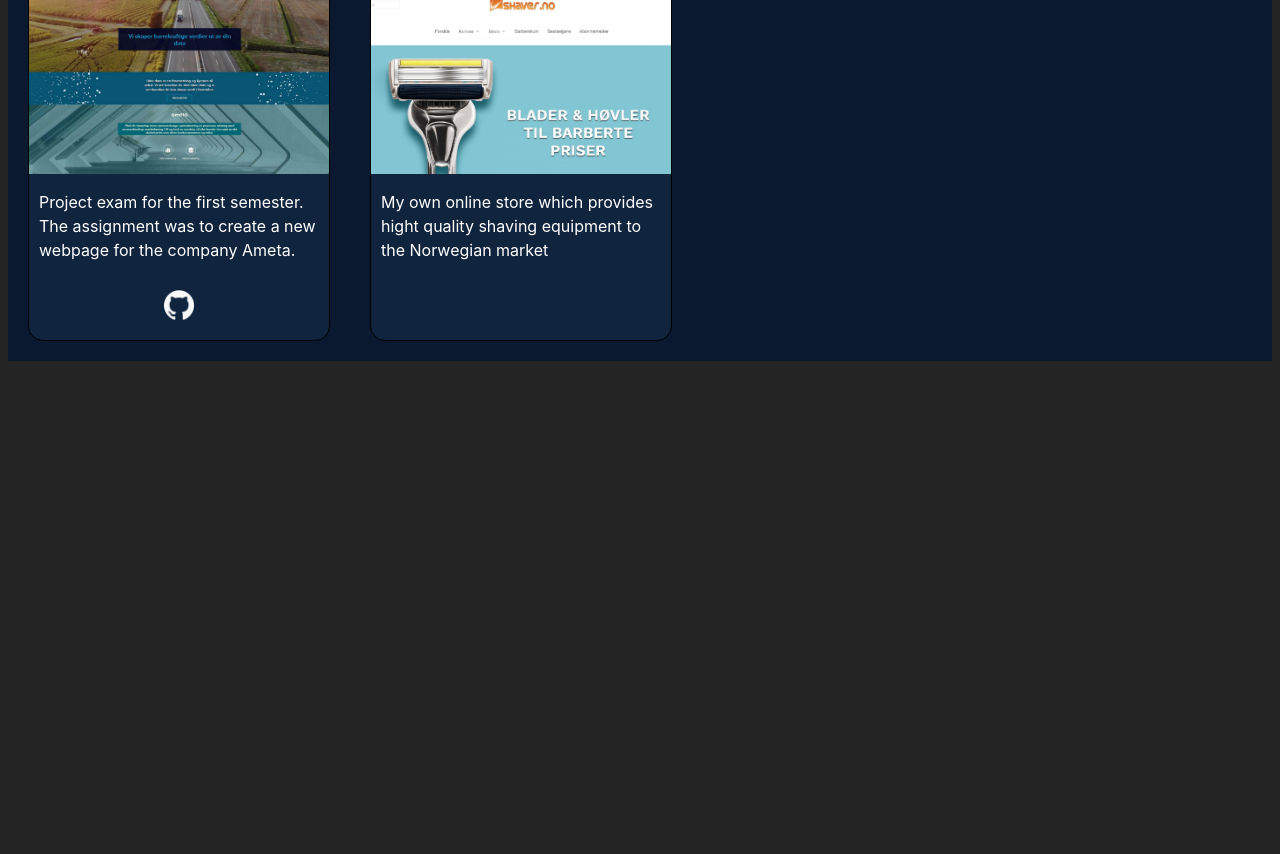
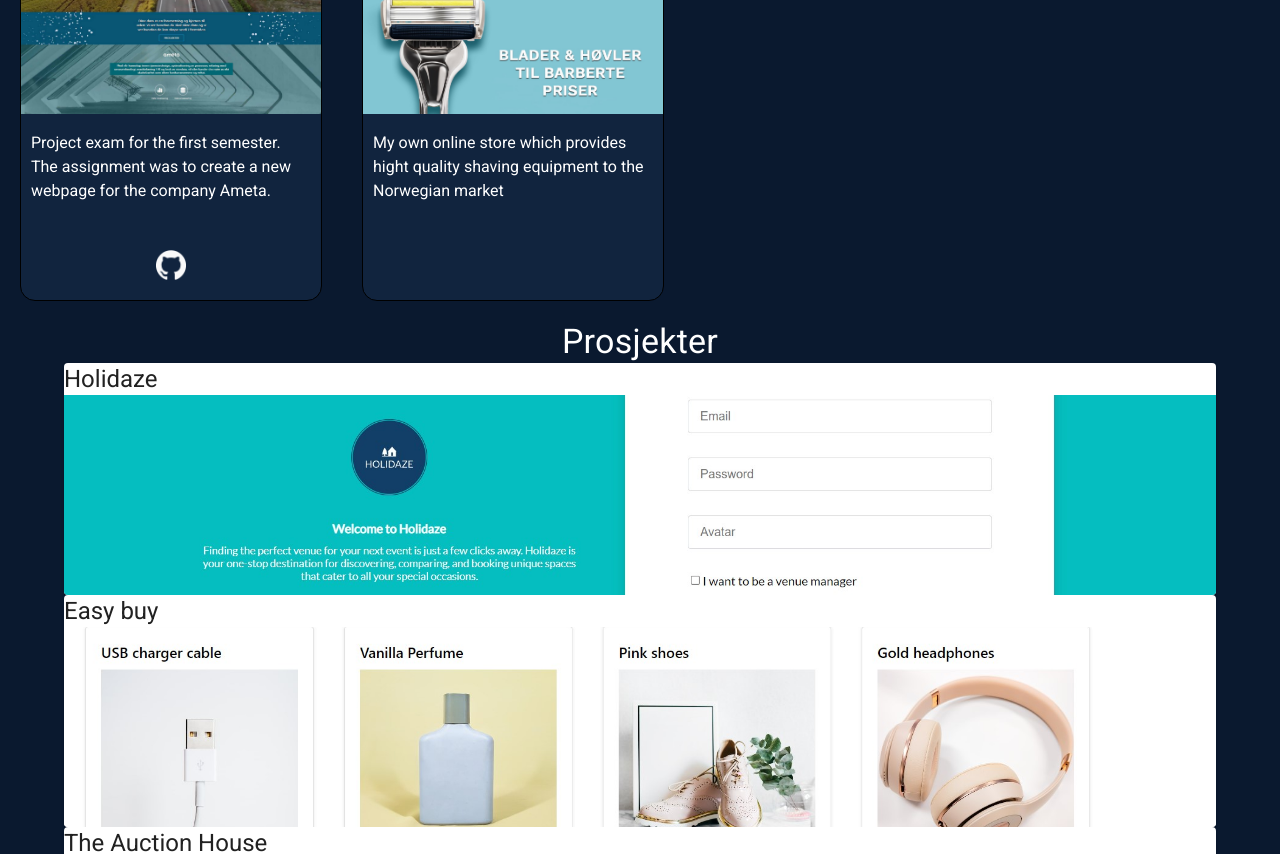
Before and after one commit to Jorgen-S-Engh/portfolio_react, a React (Vite) app: page / in a window 1280 px wide. Shown: the part 1060-1914 px from the top of the page. Before the commit the page ends 1429 px from the top, so only its background shows below. Built offline with nearby package versions, Linux system fonts and the light colour scheme.

Commit message:
installed MUI

```diff
--- a/src/App.jsx
+++ b/src/App.jsx
@@ -1,7 +1,13 @@
-import { useState } from 'react'
-import './App.scss'
+import "./app.scss";
 import Card from './components/Card'
 import Hero from './components/Hero'
+import ProjectCard from './components/projectCard';
+import { Box, Container } from '@mui/system';
+import Grid from '@mui/material/Unstable_Grid2';
+
+
+
+
 function App() {
 
 
@@ -9,6 +15,12 @@
     <>
     <Hero/>
     <Card/>
+    <Grid container>
+      <ProjectCard/>
+
+    </Grid>
+
+
 
     </>
   )
--- a/src/App.scss
+++ b/src/App.scss
@@ -1,3 +1,14 @@
+@import "@fontsource/roboto";
+
+
+*{
+  margin: 0px;
+  padding: 0px;
+  font-family: "Roboto";
+}
+
+
+
 a {
   font-weight: 500;
   color: #646cff;
--- /dev/null
+++ b/src/components/projectCard/ProjectCard.scss
@@ -0,0 +1,4 @@
+.media {
+  width: "80%";
+  margin: "auto";
+}
--- /dev/null
+++ b/src/components/projectCard/index.jsx
@@ -0,0 +1,37 @@
+import React from 'react'
+import "./ProjectCard.scss";
+import { Typography, Container, Card, Paper, CardMedia } from '@mui/material'
+import projects from "../../projects.json";
+import Grid from '@mui/material/Unstable_Grid2';
+
+
+function ProjectCard() {
+  return (
+    <Container>
+      <Typography component="h2" variant="h4">
+        Prosjekter
+      </Typography>
+      {projects.map((project) =>
+        <Card key={project.number}>
+          <Typography variant='h5' component="h3">
+            {project.title}
+          </Typography>
+          <CardMedia
+            component="img"
+            height="200"
+            width="200"
+            image={project.image}
+
+
+          />
+
+          {/* <img src={project.image} alt={project.title} /> */}
+
+        </Card>
+
+      )}
+    </Container>
+  )
+}
+
+export default ProjectCard
```
Also changed, not shown: package.json (+9 -1 lines), 1 other file (tests, documents, lock files or other folders).
